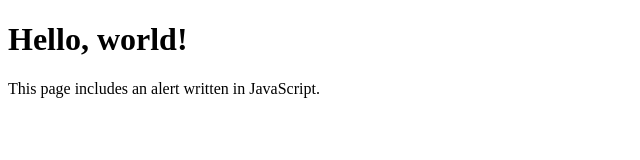
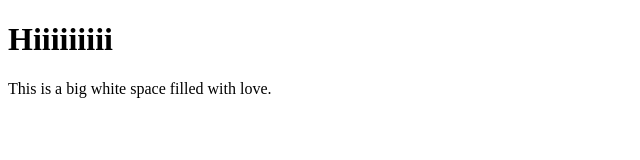
Before and after one commit to gaBORKED/Javascript_Tutorial, a plain HTML site: page index.html in a window 1280 px wide. Shown: the whole page, without its empty margins (0-640 px from the left). Drawn offline with Linux system fonts and the light colour scheme.

Commit message:
added date 2

```diff
--- a/index.html
+++ b/index.html
@@ -12,7 +12,7 @@
  </script>
   </head>
   <body>
-    <h1>Hello, world!</h1>
-    <p>This page includes an alert written in JavaScript.</p>
+    <h1>Hiiiiiiiii</h1>
+    <p>This is a big white space filled with love.</p>
   </body>
 </html>
```
